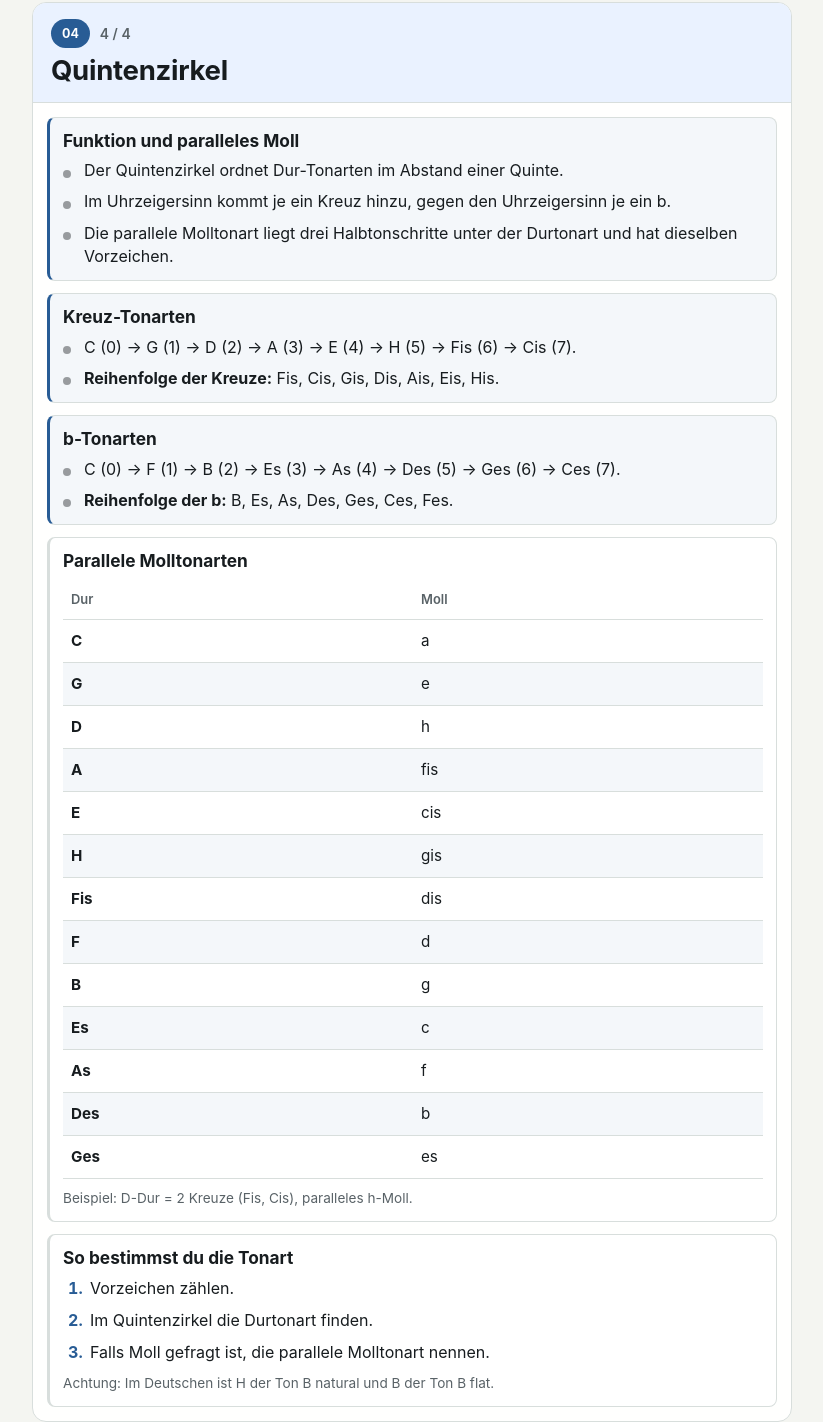
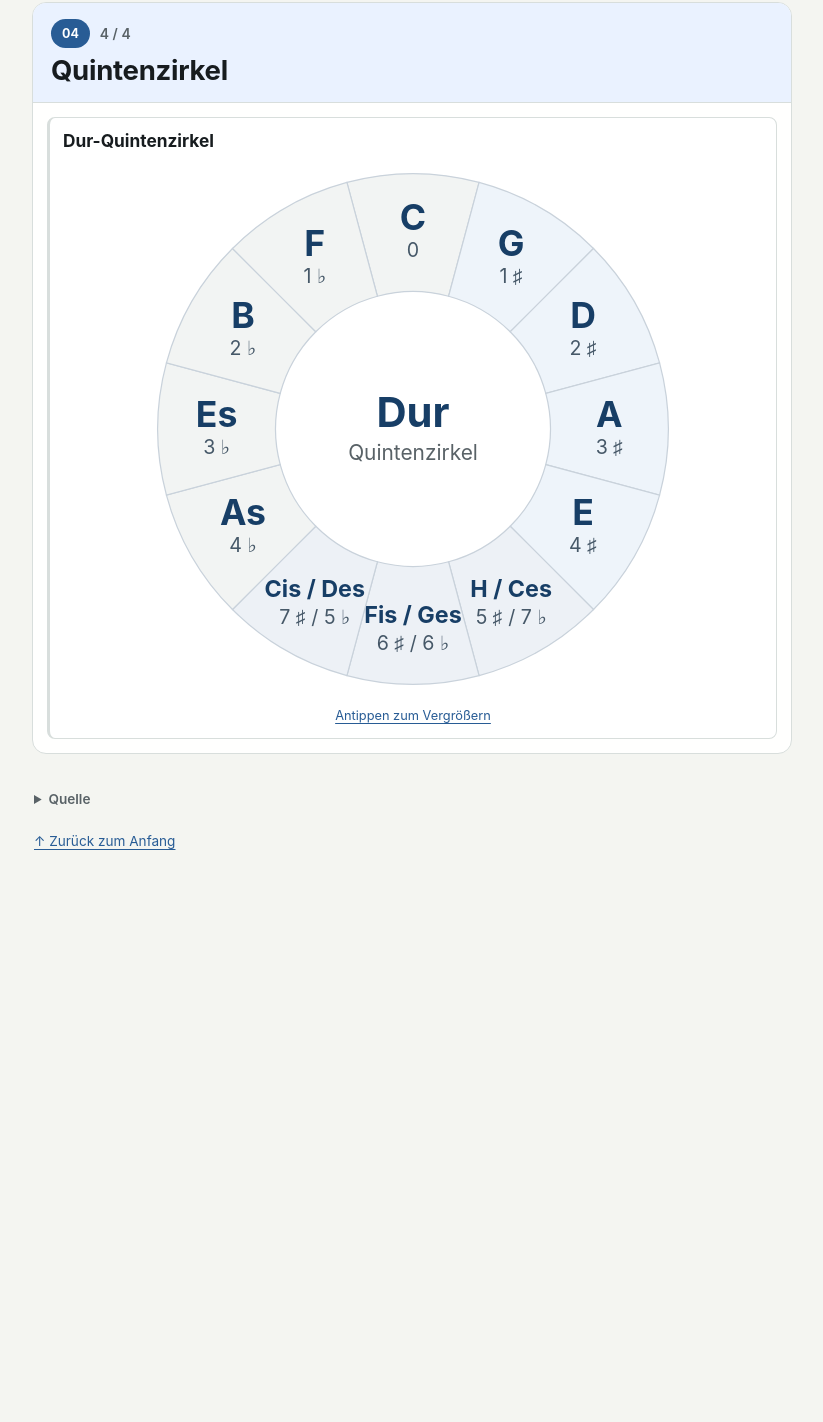
Before and after one commit to Maxi3011-ui/musik-politik-lernzettel, a plain HTML site: page index.html in a window 1280 px wide. Shown: the part 4719-6141 px from the top of the page, without its empty margins (228-1051 px from the left). After the commit the page ends 5638 px from the top, so only its background shows below. Drawn offline with Linux system fonts and the light colour scheme.

Commit message:
Quintenzirkel-Texte durch reine Dur-Kreisgrafik ersetzen

```diff
--- a/content.js
+++ b/content.js
@@ -127,28 +127,7 @@ window.TOPICS = [
   {
     id: "quintenzirkel", title: "Quintenzirkel", badge: "04", accent: "blue",
     blocks: [
-      { id: "quintenzirkel-funktion", type: "term", title: "Funktion und paralleles Moll", items: [
-        "Der Quintenzirkel ordnet Dur-Tonarten im Abstand einer Quinte.",
-        "Im Uhrzeigersinn kommt je ein Kreuz hinzu, gegen den Uhrzeigersinn je ein b.",
-        "Die parallele Molltonart liegt drei Halbtonschritte unter der Durtonart und hat dieselben Vorzeichen."
-      ]},
-      { id: "kreuz-tonarten", type: "term", title: "Kreuz-Tonarten", items: [
-        "C (0) → G (1) → D (2) → A (3) → E (4) → H (5) → Fis (6) → Cis (7).",
-        "Reihenfolge der Kreuze: Fis, Cis, Gis, Dis, Ais, Eis, His."
-      ]},
-      { id: "b-tonarten", type: "term", title: "b-Tonarten", items: [
-        "C (0) → F (1) → B (2) → Es (3) → As (4) → Des (5) → Ges (6) → Ces (7).",
-        "Reihenfolge der b: B, Es, As, Des, Ges, Ces, Fes."
-      ]},
-      { id: "tonarten", type: "table", title: "Parallele Molltonarten", headers: ["Dur", "Moll"], rows: [
-        ["C", "a"], ["G", "e"], ["D", "h"], ["A", "fis"], ["E", "cis"], ["H", "gis"], ["Fis", "dis"],
-        ["F", "d"], ["B", "g"], ["Es", "c"], ["As", "f"], ["Des", "b"], ["Ges", "es"]
-      ], items: [], note: "Beispiel: D-Dur = 2 Kreuze (Fis, Cis), paralleles h-Moll." },
-      { id: "tonart-bestimmen", type: "steps", title: "So bestimmst du die Tonart", items: [
-        "Vorzeichen zählen.",
-        "Im Quintenzirkel die Durtonart finden.",
-        "Falls Moll gefragt ist, die parallele Molltonart nennen."
-      ], note: "Achtung: Im Deutschen ist H der Ton B natural und B der Ton B flat." }
+      { id: "dur-quintenzirkel", type: "circle", title: "Dur-Quintenzirkel", items: [] }
     ]
   }
 ];
--- a/index.html
+++ b/index.html
@@ -301,6 +301,10 @@
     .block-intro, .question { margin: 0 0 12px; }
     .question { color: var(--muted); }
     .answer-text { margin: 0; line-height: 1.55; }
+    .circle-link { display: block; color: var(--blue); text-decoration: none; }
+    .circle-image { display: block; width: 100%; max-width: 540px; height: auto; margin: 0 auto; }
+    .circle-hint { display: block; margin-top: 8px; text-align: center; font-size: 0.8rem; text-decoration: underline; text-underline-offset: 3px; }
+    @media print { .circle-hint { display: none; } }
     table { width: 100%; border-collapse: collapse; table-layout: fixed; font-size: 0.95rem; font-variant-numeric: tabular-nums; }
     th, td { padding: 10px 8px; border-bottom: 1px solid var(--line); text-align: left; }
     thead th { color: var(--muted); font-size: 0.85em; font-weight: 600; }
@@ -532,7 +536,7 @@
     <footer class="footer">
       <details>
         <summary>Quelle</summary>
-        <p>Ausschließlich nach <cite>Musik_Lernzettel_Klassenarbeit.pdf</cite>, Seiten 1–3. Die acht Abschnitte der PDF sind hier in vier Themenbereiche gegliedert.</p>
+        <p>Ausschließlich nach <cite>Musik_Lernzettel_Klassenarbeit.pdf</cite>, Seiten 1–3. Die Inhalte sind in vier Themenbereiche gegliedert; das Quintenzirkel-Grundwissen wurde durch eine Dur-Kreisgrafik ersetzt.</p>
       </details>
       <a class="back-top" href="#anfang">↑ Zurück zum Anfang</a>
     </footer>
@@ -562,13 +566,11 @@
 
     function renderBlock(block) {
       let body;
-      if (block.type === "table") {
-        body = `<table aria-labelledby="${escapeHtml(block.id)}-title">
-          <thead><tr>${block.headers.map(header => `<th scope="col">${escapeHtml(header)}</th>`).join("")}</tr></thead>
-          <tbody>${block.rows.map(row => `<tr>${row.map((cell, index) => index === 0
-            ? `<th scope="row">${escapeHtml(cell)}</th>`
-            : `<td>${escapeHtml(cell)}</td>`).join("")}</tr>`).join("")}</tbody>
-        </table>`;
+      if (block.type === "circle") {
+        body = `<a class="circle-link" href="./quintenzirkel-dur.svg" aria-label="Dur-Quintenzirkel vergrößern">
+          <img class="circle-image" src="./quintenzirkel-dur.svg" width="440" height="440" alt="Dur-Quintenzirkel: C, G, D, A, E, H/Ces, Fis/Ges, Cis/Des, As, Es, B, F; mit Anzahl der Vorzeichen.">
+          <span class="circle-hint">Antippen zum Vergrößern</span>
+        </a>`;
       } else if (block.type === "answer") {
         body = block.items.map(item => `<p class="answer-text">${escapeHtml(item)}</p>`).join("");
       } else {
@@ -650,6 +652,9 @@
             if (anchor.getBoundingClientRect().top <= threshold) current = anchor;
             else break;
           }
+          if (window.scrollY > 0 && window.scrollY + window.innerHeight >= document.documentElement.scrollHeight - 2) {
+            current = anchors[anchors.length - 1];
+          }
           if (current) topicSelect.value = current.id;
         }
         scheduled = false;
```
Also changed, not shown: quintenzirkel-dur.svg (added), 1 other file.
